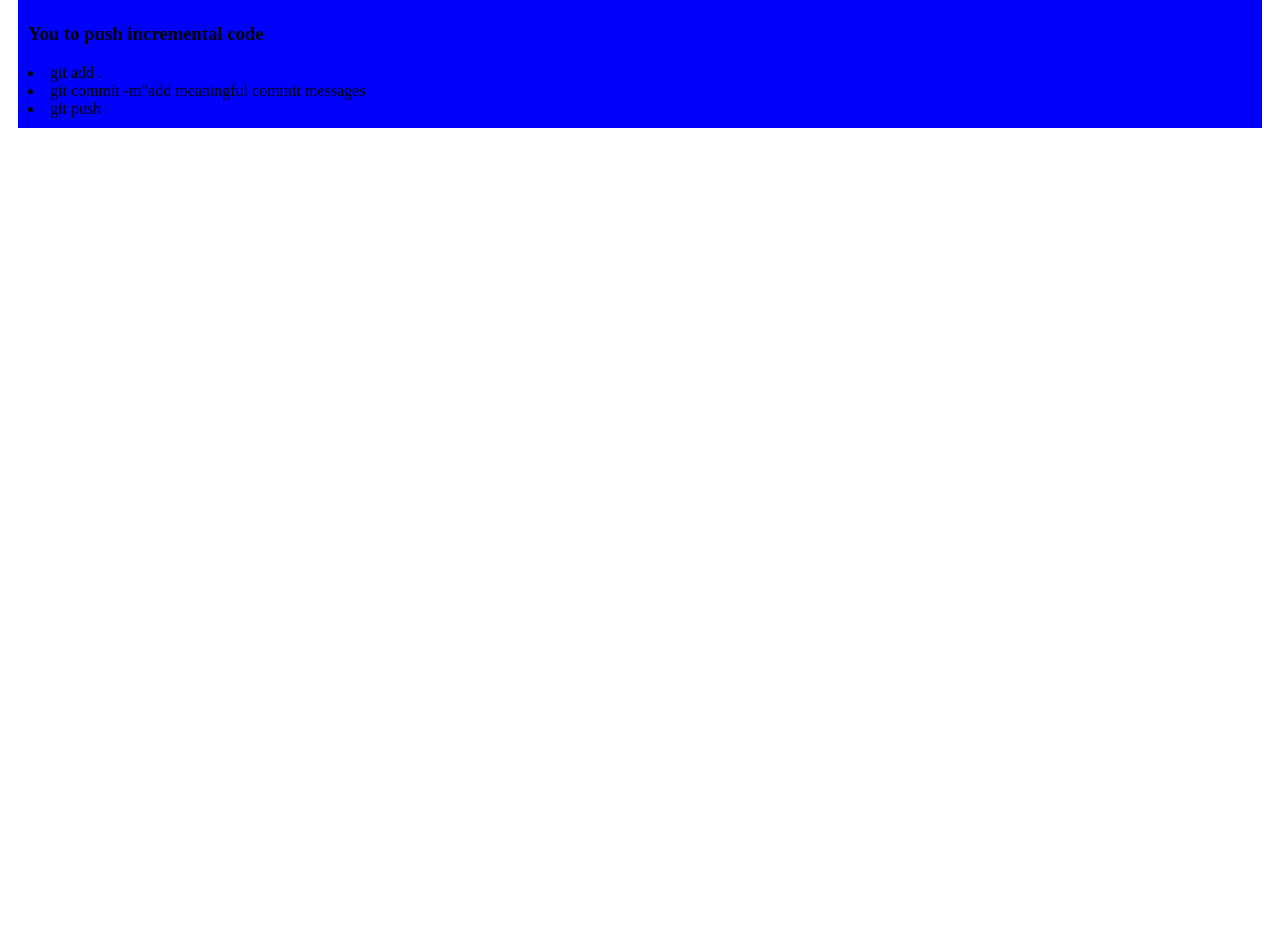
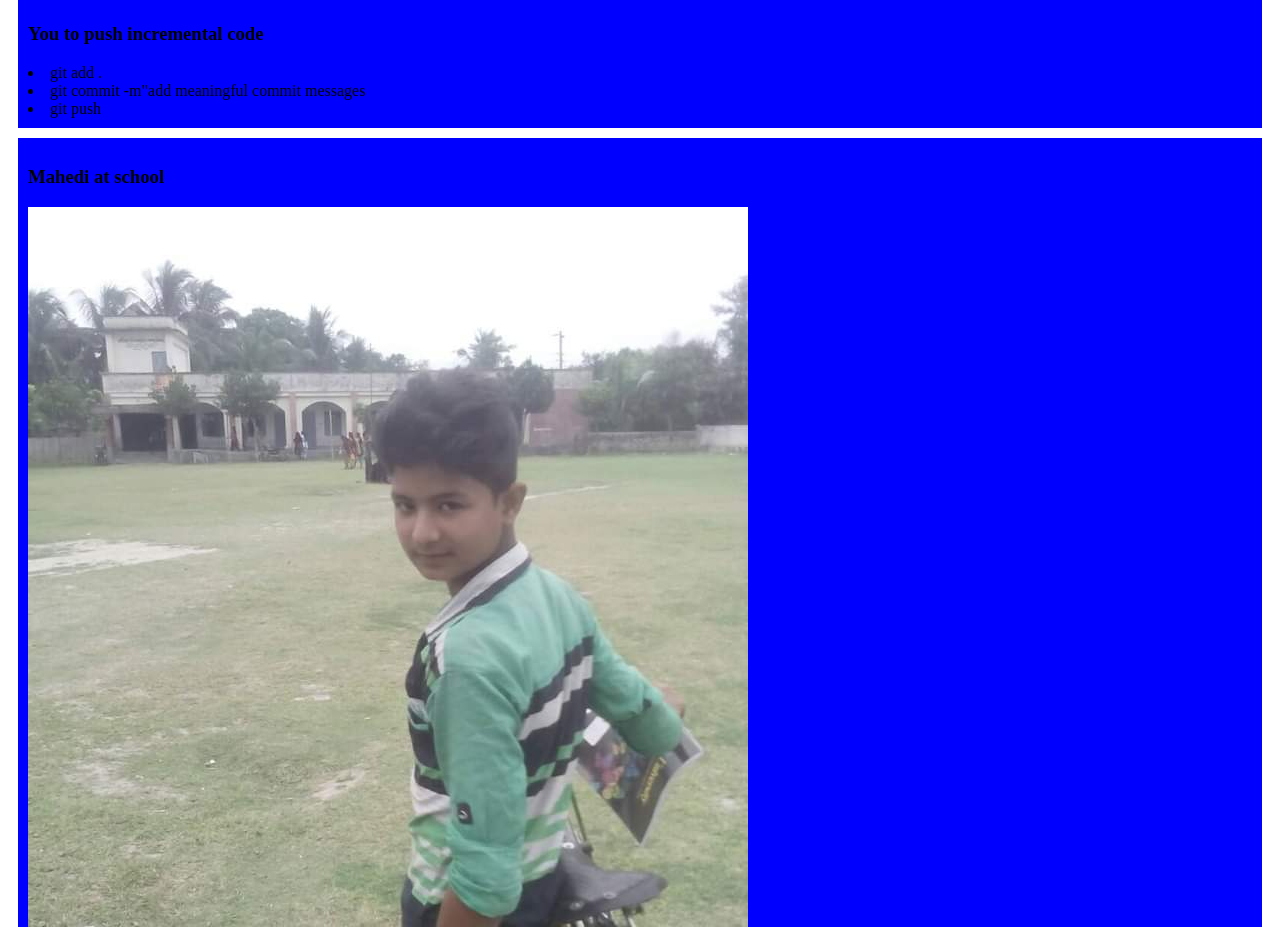
Before and after one commit to mahedihassan786/my-simple-website, a plain HTML site: page index.html in a window 1280 px wide. Shown: the part 440-1367 px from the top of the page. Before the commit the page ends 800 px from the top, so only its background shows below. Drawn offline with Linux system fonts and the light colour scheme.

Commit message:
added mahedi at school

```diff
--- a/index.html
+++ b/index.html
@@ -27,3 +27,7 @@
     <li>git commit -m"add meaningful commit messages</li>
     <li>git push</li>
 </div>
+<div>
+    <h3>Mahedi at school</h3>
+    <img src="images/FB_IMG_1632044779171.jpg" alt="">
+</div>
```
Also changed, not shown: images/FB_IMG_1632044779171.jpg (added).
